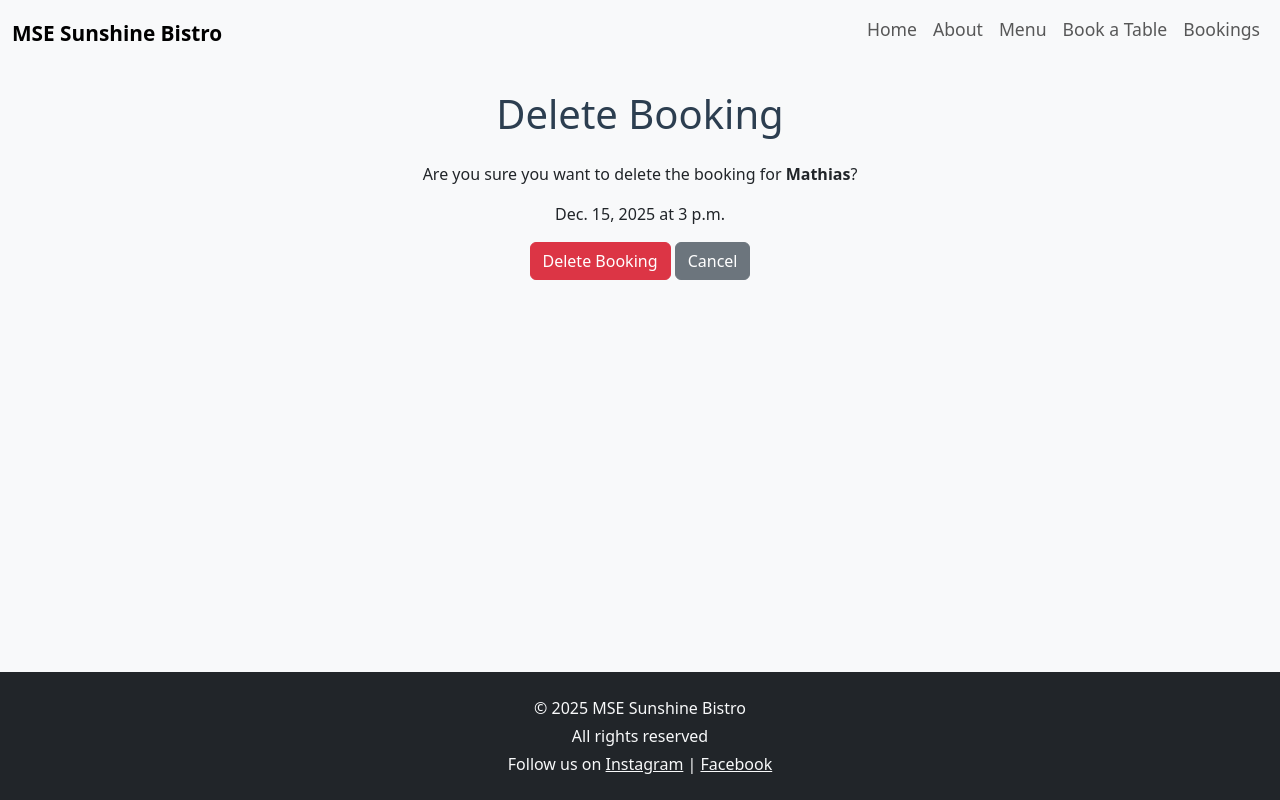
After one commit to deadr1pley/mse-sunshine-bistro, a Django app: page /booking/delete/1/ in a window 1280 px wide. The commit adds this page. Run offline with Django 4.2, Linux system fonts and the light colour scheme; data comes from the database, SQL or seed files in the repository; both versions use the stored data as it was after the commit.

Commit message:
Add booking delete functionality in Bookings

```diff
--- /dev/null
+++ b/booking/templates/booking/booking_confirm_delete.html
@@ -0,0 +1,16 @@
+{% extends "base.html" %}
+
+{% block content %}
+<h1 class="mb-4 text-center">Delete Booking</h1>
+
+<div class="text-center">
+    <p>Are you sure you want to delete the booking for <strong>{{ booking.name }}</strong>?</p>
+    <p>{{ booking.date }} at {{ booking.time }}</p>
+
+    <form method="post">
+        {% csrf_token %}
+        <button type="submit" class="btn btn-danger">Delete Booking</button>
+        <a href="{% url 'booking_list' %}" class="btn btn-secondary">Cancel</a>
+    </form>
+</div>
+{% endblock %}
--- a/booking/templates/booking/booking_list.html
+++ b/booking/templates/booking/booking_list.html
@@ -32,6 +32,9 @@
                 <a href="{% url 'booking_edit' booking.id %}" class="btn btn-sm btn-warning">
                     Edit
                 </a>
+                <a href="{% url 'booking_delete' booking.id %}" class="btn btn-sm btn-danger">
+                    Delete
+                </a>
             </td>
           </tr>
         {% endfor %}
--- a/booking/urls.py
+++ b/booking/urls.py
@@ -5,4 +5,5 @@ urlpatterns = [
     path("", views.booking, name="booking"),
     path("list/", views.booking_list, name="booking_list"),
     path("edit/<int:booking_id>/", views.booking_edit, name="booking_edit"),
+    path("delete/<int:booking_id>/", views.booking_delete, name="booking_delete"),
 ]
--- a/booking/views.py
+++ b/booking/views.py
@@ -48,3 +48,16 @@ def booking_edit(request, booking_id):
         "booking/booking_edit.html",
         {"form": form, "booking": booking},
     )
+
+def booking_delete(request, booking_id):
+    booking = get_object_or_404(Booking, id=booking_id)
+
+    if request.method == "POST":
+        booking.delete()
+        return redirect("booking_list")
+
+    return render(
+        request,
+        "booking/booking_confirm_delete.html",
+        {"booking": booking},
+    )
```
Also changed, not shown: db.sqlite3.
